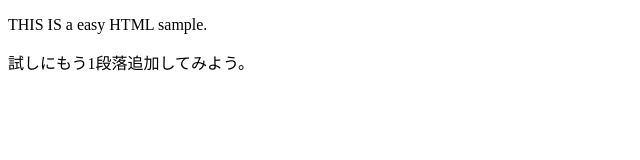
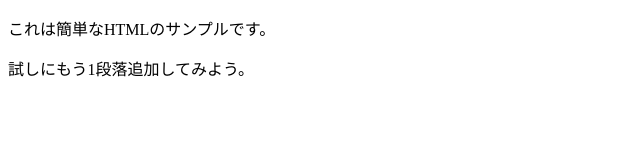
Before and after one commit to WK005/html-test, a plain HTML site: page index.html in a window 1280 px wide. Shown: the whole page, without its empty margins (0-640 px from the left). Drawn offline with Linux system fonts and the light colour scheme.

Commit message:
課題１つめ

```diff
--- a/index.html
+++ b/index.html
@@ -5,7 +5,7 @@
         <title>HTML-sample</title>
     </head>
     <body>
-        <p>THIS IS a easy HTML sample.</p>
+        <p>これは簡単なHTMLのサンプルです。</p>
         <p>試しにもう1段落追加してみよう。</p>
     </body>
 </html>
```
